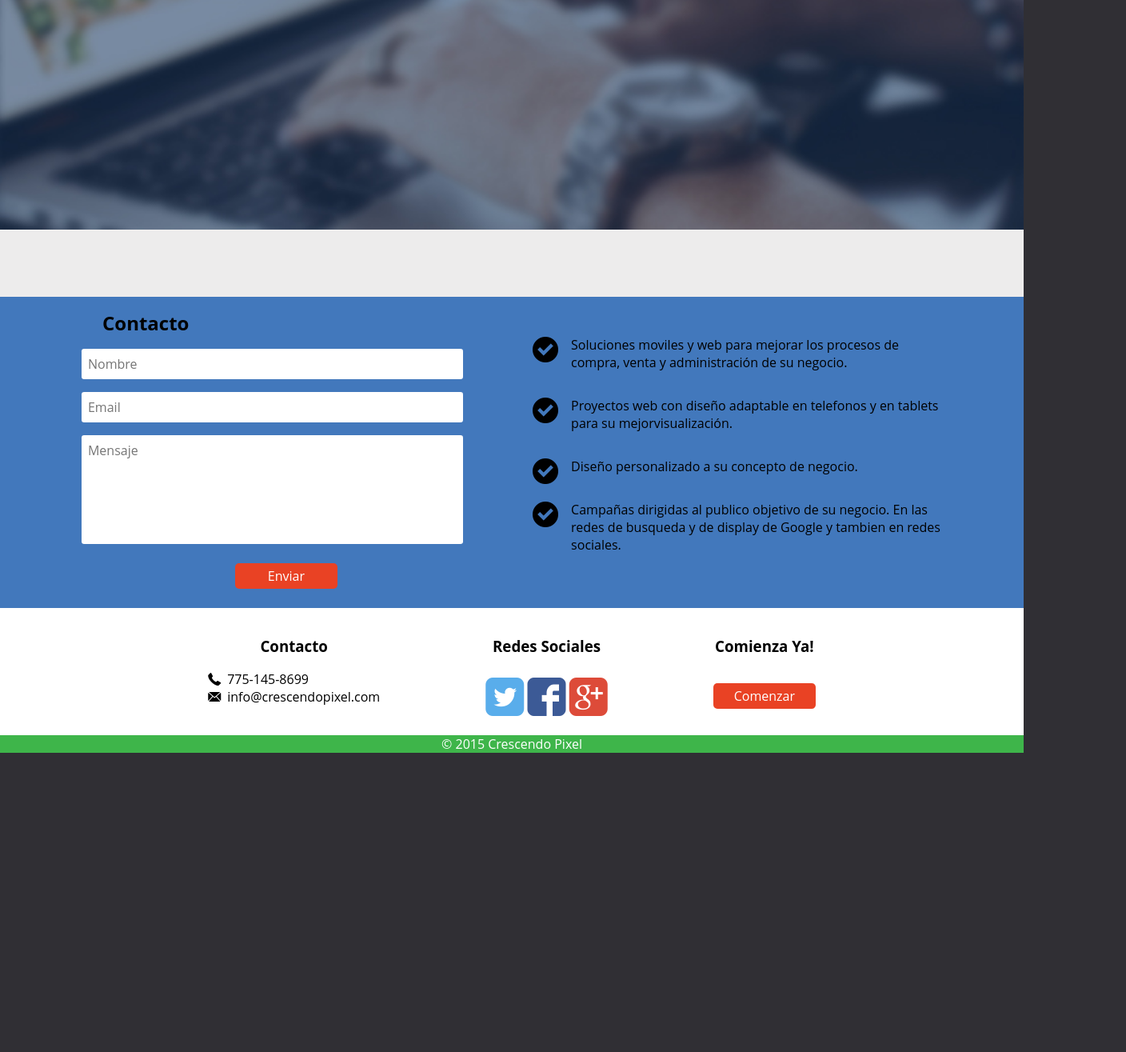
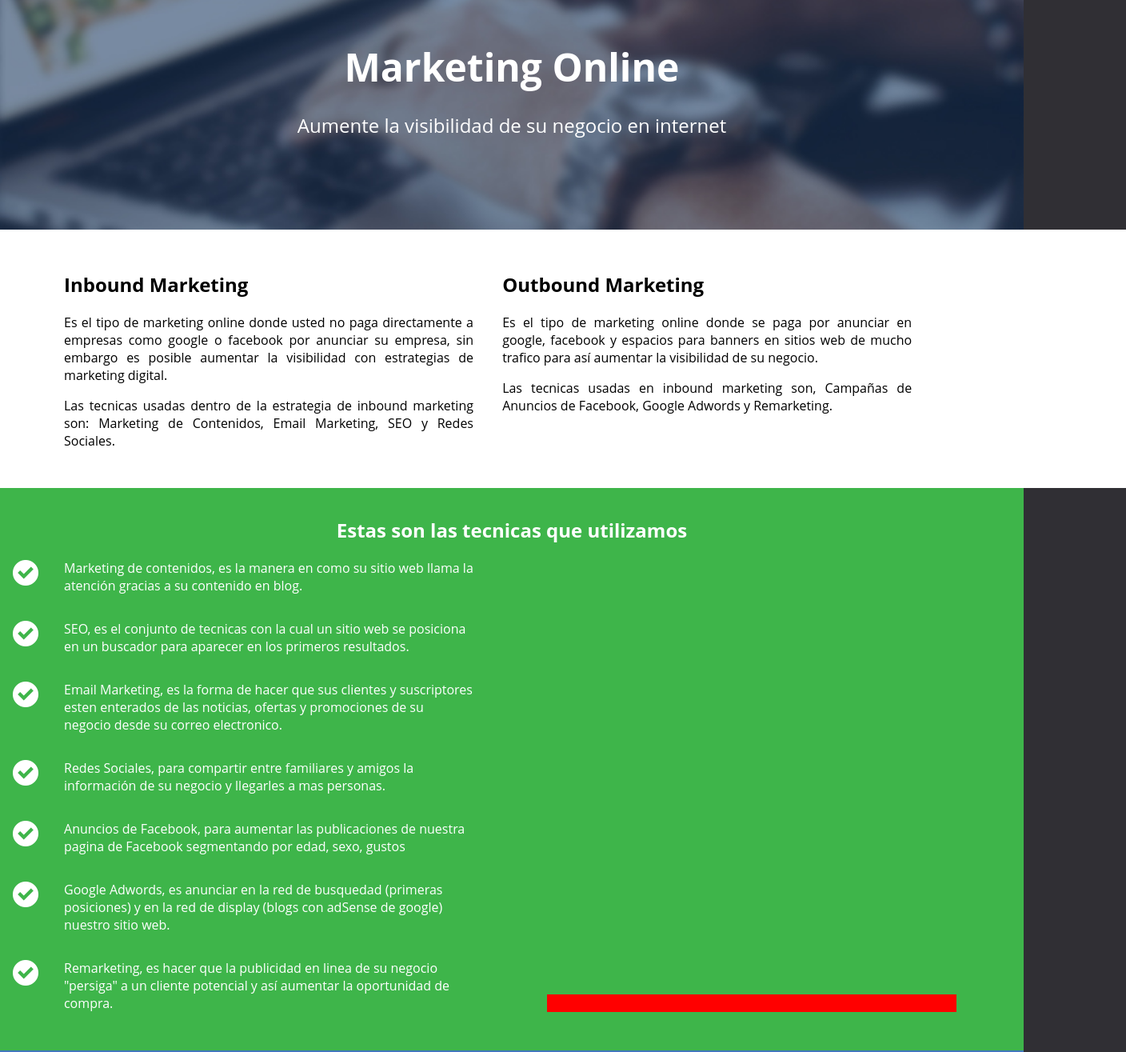
Before and after one commit to Sharmaz/CrescendoPixel, a plain HTML site: page templates/marketing.html in a window 1280 px wide. Shown: the part 85-1400 px from the top of the page at 80% size, 1408 px wide, since content can reach past the window. Before the commit the page ends 1026 px from the top, so only its background shows below. Drawn offline with nearby package versions, Linux system fonts and the light colour scheme.

Commit message:
Agregado el contenido y cambios en la pagina Marketing Online

```diff
--- a/templates/marketing.html
+++ b/templates/marketing.html
@@ -10,33 +10,63 @@
 <body>
 	<header class="Header">
 		<figure class="Header-imageContainer">
-			<a href="#"><img class="Header-image" src="../static/images/Logo.png" alt=""></a>
+			<a href="home.html"><img class="Header-image" src="../static/images/Logo.png" alt=""></a>
 		</figure> <a class="navicon" href=""><span ></span></a>
 		<nav class="Menu">
 			<ul class="Menu-list">
-					<li class="Menu-item"><a class="Menu-link" href="#">Apps</a></li>
-					<li class="Menu-item"><a class="Menu-link" href="#">Web</a></li>
-					<li class="Menu-item"><a class="Menu-link" href="#">Diseño</a></li>
-					<li class="Menu-item"><a class="Menu-link" href="#">Marketing Online</a></li>
-					<li class="Menu-item"><a class="Menu-link" href="#">Portafolio</a></li>
-					<li class="Menu-item"><a class="Menu-link" href="#">Contacto</a></li>
+					<li class="Menu-item"><a class="Menu-link" href="apps.html">Apps</a></li>
+					<li class="Menu-item"><a class="Menu-link" href="web.html">Web</a></li>
+					<li class="Menu-item"><a class="Menu-link" href="disenio.html">Diseño</a></li>
+					<li class="Menu-item"><a class="Menu-link" href="marketing.html">Marketing Online</a></li>
+					<li class="Menu-item"><a class="Menu-link" href="portafolio.html">Portafolio</a></li>
+					<li class="Menu-item"><a class="Menu-link" href="#contacto">Contacto</a></li>
 					<li class="Menu-item"><a class="Menu-link" href="#">Blog</a></li>
 			</ul>
 		</nav>
 	</header>
 	<section class="Cta">
 		<article>
-			<h1 class="Cta-title"></h1>
+			<h1 class="Cta-title">Marketing Online</h1>
+			<p class="Cta-description">Aumente la visibilidad de su negocio en internet</p>
 		</article>
 	</section>
-	<section class="Services">
+	<div class="Wrapper">
+	<section class="Info">
+		<h2 class="Info-title">Inbound Marketing</h2>
+		<p class="Info-description">Es el tipo de marketing online donde usted no paga directamente a empresas como google o facebook por anunciar su empresa, sin embargo es posible aumentar la visibilidad con estrategias de marketing digital.</p>
+		<p class="Info-description">Las tecnicas usadas dentro de la estrategia de inbound marketing son: Marketing de Contenidos, Email Marketing, SEO y Redes Sociales.</p>
 
 	</section>
-	<section class="About">
+		<section class="Info">
+		<h2 class="Info-title">Outbound Marketing</h2>
+		<p class="Info-description">Es el tipo de marketing online donde se paga por anunciar en google, facebook y espacios para banners en sitios web de mucho trafico para así aumentar la visibilidad de su negocio. </p>
+		<p class="Info-description">Las tecnicas usadas en inbound marketing son, Campañas de Anuncios de Facebook, Google Adwords y Remarketing.</p>
+	</div>
+
+	</section>
+		<section class="Process">
+		<h2 class="Process-title">Estas son las tecnicas que utilizamos</h2>
+			<div class="Process-list">
+			<ul>
+				<span class="Process-groupIcon"></span><li class="Process-listItem">Marketing de contenidos, es la manera en como su sitio web llama la atención gracias a su contenido en blog.</li>
+				<span class="Process-groupIcon"></span><li class="Process-listItem">SEO, es el conjunto de tecnicas con la cual un sitio web se posiciona en un buscador para aparecer en los primeros resultados.</li>
+				<span class="Process-groupIcon"></span><li class="Process-listItem">Email Marketing, es la forma de hacer que sus clientes y suscriptores esten enterados de las noticias, ofertas y promociones de su negocio desde su correo electronico.</li>
+				<span class="Process-groupIcon"></span><li class="Process-listItem">Redes Sociales, para compartir entre familiares y amigos la información de su negocio y llegarles a mas personas.</li>
+				<span class="Process-groupIcon"></span><li class="Process-listItem">Anuncios de Facebook, para aumentar las publicaciones de nuestra pagina de Facebook segmentando por edad, sexo, gustos<li>
+				<span class="Process-groupIcon"></span><li class="Process-listItem">Google Adwords, es anunciar en la red de busquedad (primeras posiciones) y en la red de display (blogs con adSense de google) nuestro sitio web.</li>
+				<span class="Process-groupIcon"></span><li class="Process-listItem">Remarketing, es hacer que la publicidad en linea de su negocio "persiga" a un cliente potencial y así aumentar la oportunidad de compra.</li>
+			</ul>
+			</div>
+			<figure class="Process-image">
+			<img src="" alt="">
+			</figure>
+
+	</section>
+<!-- 	<section class="About">
 		<h2 class="About-title"></h2>
 		<p class="About-description"></p>
-	</section>
-	<section class="Contact">
+	</section> -->
+	<section class="Contact" id="contacto">
 		<h2 class="Contact-title">Contacto</h2>
 		<form class="Contact-form" action="">
 			<input class="Contact-formInput" type="text" placeholder="Nombre" required/>
```
